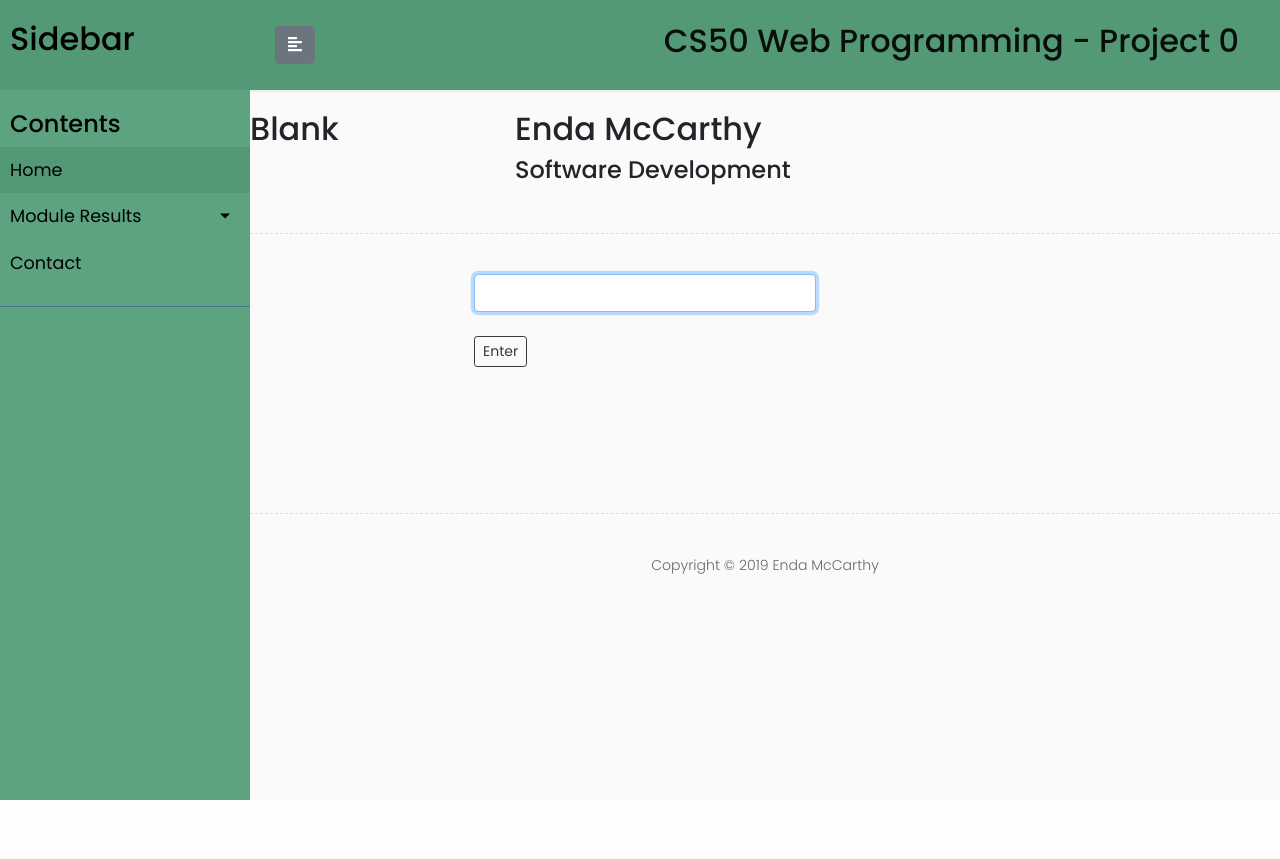
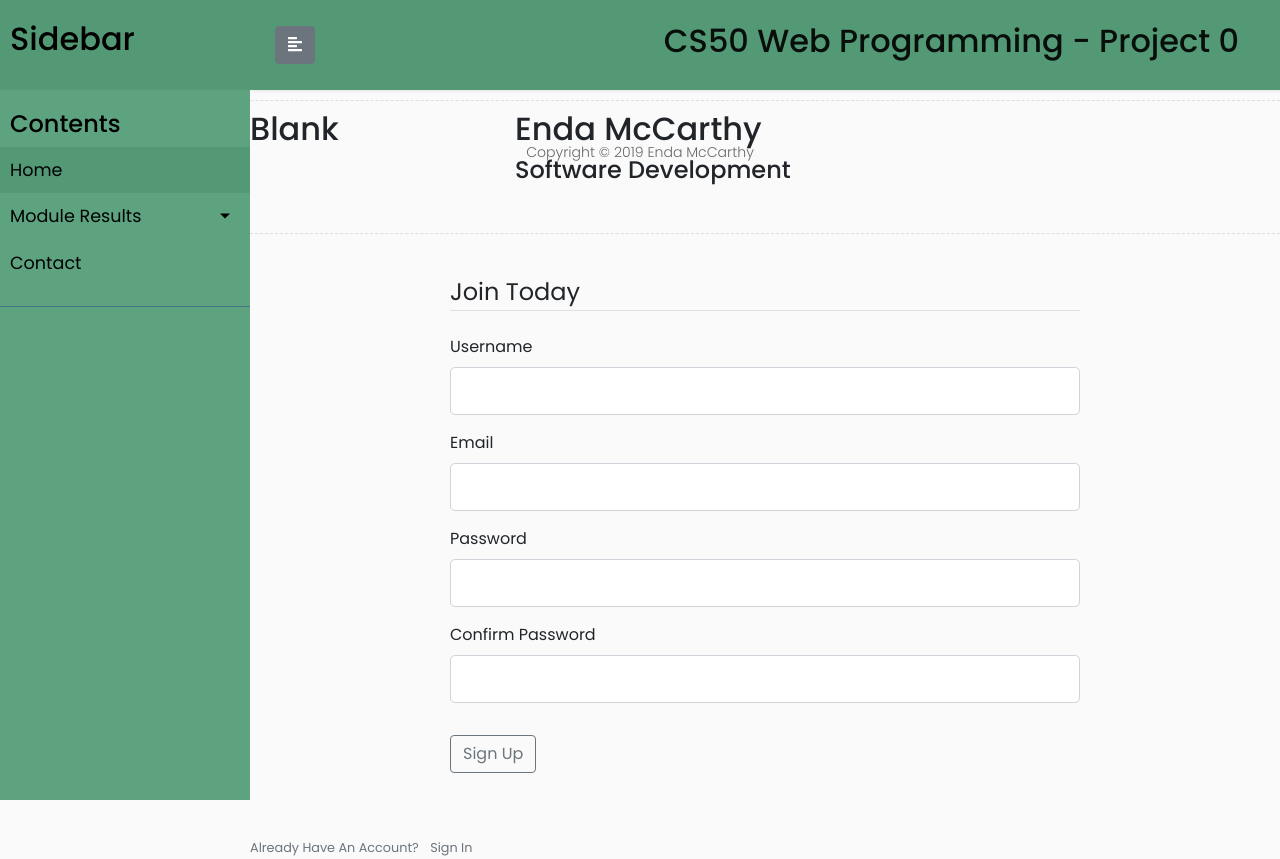
Before and after one commit to endamccarthy/Project1-Books, a Flask app: template core/templates/register.html in a window 1280 px wide. Before the commit the page ends 800 px from the top, so only its background shows below. Run offline with Flask 2, Linux system fonts and the light colour scheme; the template is opened without the code that fills it: values that come from a table or form of the project are taken from there, others are empty; some libraries are stand-ins or nearby versions.

Commit message:
registration added, form validation not working

```diff
--- a/core/main/routes.py
+++ b/core/main/routes.py
@@ -12,7 +12,7 @@ main = Blueprint('main', __name__)
 @main.route("/", methods=['GET', 'POST'])
 def index():
     form = BookForm()
-    if not form.validate_on_submit():
+    if form.validate_on_submit():
         book = lookup(form.symbol.data)
         book_id = book["id"]
         book_isbn = book["isbn"]
--- a/core/templates/register.html
+++ b/core/templates/register.html
@@ -15,21 +15,71 @@
 <div class="line"></div>
 <div class="inside-content">
     <form method="POST" action="">
-        <fieldset class="form-group row mb-2 mx-4"">
-            <div class="form-group col-xs-3">
-                {{ form.symbol(autocomplete="off", autofocus="on", class="form-control") }}
+        {{ form.hidden_tag() }}
+        <fieldset class="form-group">
+            <legend class="border-bottom mb-4">Join Today</legend>
+            <div class="form-group">
+                {{ form.username.label(class="form-control-label") }}
+                {% if form.username.errors %}
+                    {{ form.username(class="form-control form-control-lg is-invalid")}}
+                    <div class="invalid-feedback">
+                        {% for error in form.username.errors %}
+                            <span>{{ error }}</span>
+                        {% endfor %}
+                    </div>
+                {% else %}
+                    {{ form.username(class="form-control form-control-lg") }}
+                {% endif %}
+            </div>
+            <div class="form-group">
+                {{ form.email.label(class="form-control-label") }}
+                {% if form.email.errors %}
+                    {{ form.email(class="form-control form-control-lg is-invalid")}}
+                    <div class="invalid-feedback">
+                        {% for error in form.email.errors %}
+                            <span>{{ error }}</span>
+                        {% endfor %}
+                    </div>
+                {% else %}
+                    {{ form.email(class="form-control form-control-lg") }}
+                {% endif %}
+            </div>
+            <div class="form-group">
+                {{ form.password.label(class="form-control-label") }}
+                {% if form.password.errors %}
+                    {{ form.password(class="form-control form-control-lg is-invalid")}}
+                    <div class="invalid-feedback">
+                        {% for error in form.password.errors %}
+                            <span>{{ error }}</span>
+                        {% endfor %}
+                    </div>
+                {% else %}
+                    {{ form.password(class="form-control form-control-lg") }}
+                {% endif %}
+            </div>
+            <div class="form-group">
+                {{ form.confirm_password.label(class="form-control-label") }}
+                {% if form.confirm_password.errors %}
+                    {{ form.confirm_password(class="form-control form-control-lg is-invalid")}}
+                    <div class="invalid-feedback">
+                        {% for error in form.confirm_password.errors %}
+                            <span>{{ error }}</span>
+                        {% endfor %}
+                    </div>
+                {% else %}
+                    {{ form.confirm_password(class="form-control form-control-lg") }}
+                {% endif %}
             </div>
         </fieldset>
-        <div class="form-group row col-xs-3 mx-4"">
-            {{ form.submit(class="btn btn-sm btn-outline-dark") }}
+        <div class="form-group">
+            {{ form.submit(class="btn btn-outline-secondary") }}
         </div>
     </form>
-    {% if book_id %}
-        <p>
-            This book's ID is {{ book_id }}.<br>
-            This book's ISBN is {{ book_isbn }}.<br>
-            This book's average rating is {{ book_average_rating }}.
-        </p>
-    {% endif %}
+</div>
+<div class="bordor-top pt-3">
+    <small class="text-muted">
+        Already Have An Account? <a class="ml-2" href=#>Sign In</a>
+    </small>
+</div>
 </div>
 {% endblock content %}
--- a/core/users/forms.py
+++ b/core/users/forms.py
@@ -1,11 +1,7 @@
 import re
 from flask_wtf import FlaskForm
-from flask_wtf.file import FileField, FileAllowed
-from wtforms import StringField, PasswordField, SubmitField, BooleanField
+from wtforms import StringField, PasswordField, SubmitField
 from wtforms.validators import DataRequired, Length, Email, EqualTo, ValidationError
-from flask_login import current_user
-from core.models import User
-from core import bcrypt
 from core import db
 
 
@@ -17,17 +13,13 @@ class RegistrationForm(FlaskForm):
     submit = SubmitField('Sign Up')
 
     def validate_username(self, username):
-
-        user = db.execute("SELECT * FROM books ")
-
-"""
-        user = User.query.filter_by(username=username.data).first()
-        if user:
+        users = db.execute("SELECT * FROM users WHERE username='username.data' FETCH FIRST ROW ONLY")
+        for user in users:
             raise ValidationError('That username is taken. Please choose a different one.')
 
     def validate_email(self, email):
-        user = User.query.filter_by(email=email.data).first()
-        if user:
+        users = db.execute("SELECT * FROM users WHERE email='email.data' FETCH FIRST ROW ONLY")
+        for user in users:
             raise ValidationError('That email is taken. Please choose a different one.')
 
     def validate_password(self, password):
@@ -40,4 +32,3 @@ class RegistrationForm(FlaskForm):
                 raise ValidationError("Make sure your password has a capital letter in it.")
             else:
                 break
-"""
```
Also changed, not shown: core/__init__.py (+8 -1 lines), core/users/routes.py (added, +28 -0 lines), test.py (+6 -8 lines), 2 other files.
